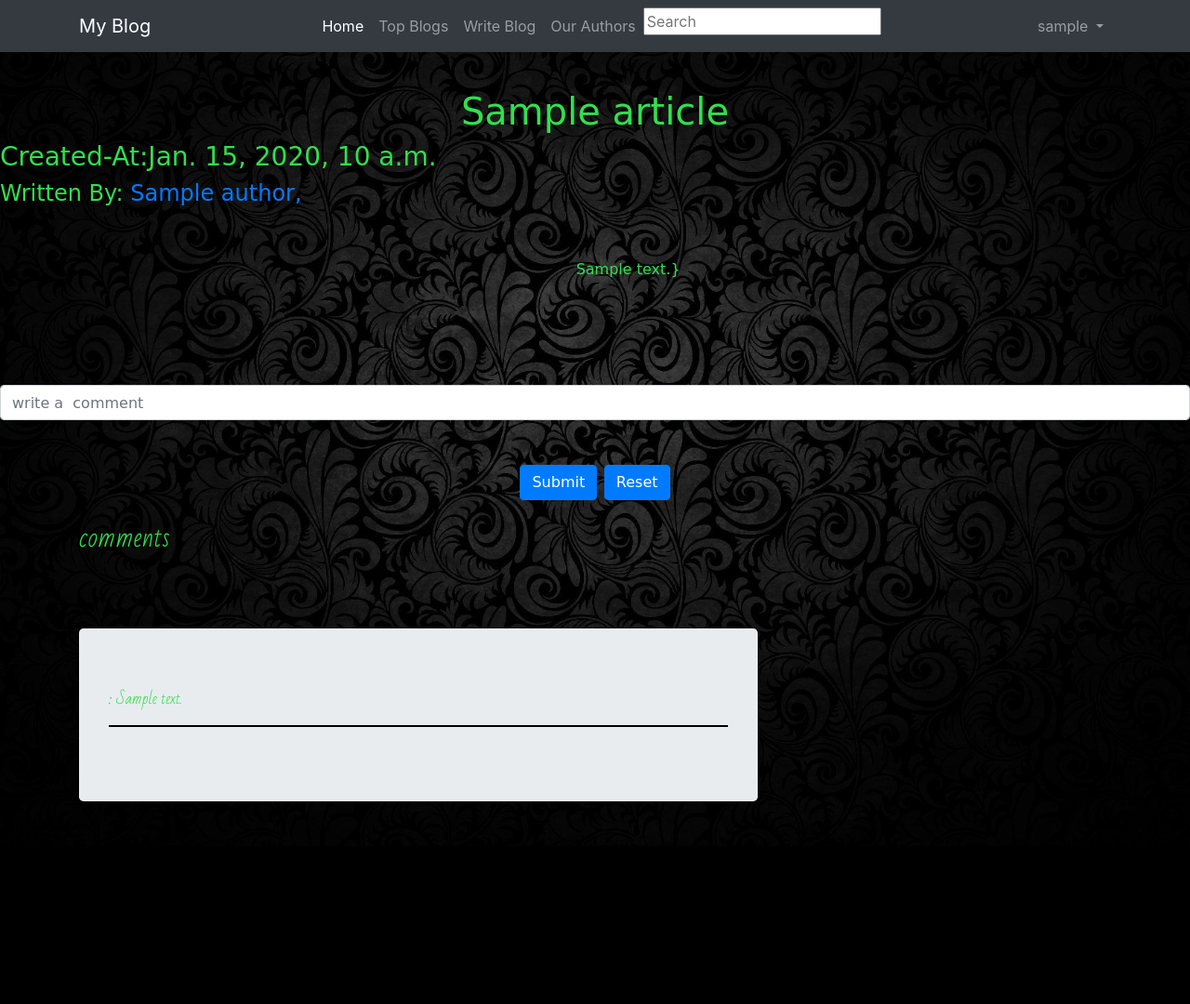
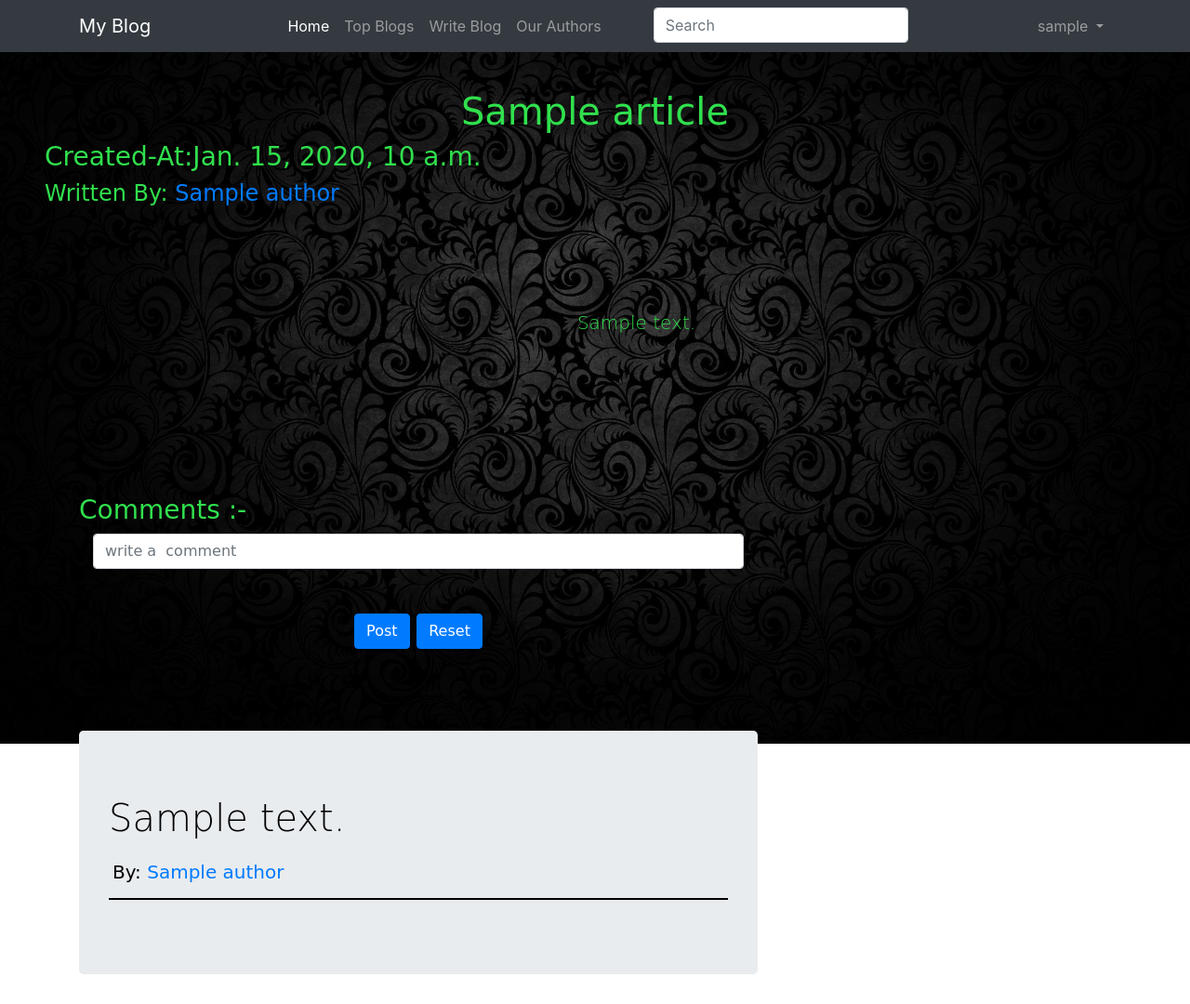
Before and after one commit to Mohitb07/Blog-App, a Django app: page /article/1 in a window 1280 px wide. Shown: the whole page at 93% size. Before the commit the page ends 862 px from the top, so only its background shows below. Run offline with Django 3.2, Linux system fonts and the light colour scheme; a user stored in the database is signed in; tables that the repository leaves empty hold one stand-in row (values such as "Sample post"); some libraries are stand-ins or nearby versions; some web fonts are replaced.

Commit message:
Final commit

```diff
--- a/blog/settings.py
+++ b/blog/settings.py
@@ -108,13 +108,13 @@ AUTH_PASSWORD_VALIDATORS = [
 
 LANGUAGE_CODE = 'en-us'
 
-TIME_ZONE = 'UTC'
+TIME_ZONE = 'Asia/Kolkata'
 
 USE_I18N = True
 
 USE_L10N = True
 
-USE_TZ = True
+USE_TZ = False
 
 
 # Static files (CSS, JavaScript, Images)
--- a/main/views.py
+++ b/main/views.py
@@ -3,7 +3,6 @@ from main import models
 from main import forms
 from django.http import HttpResponseRedirect
 from django.contrib.auth.decorators import login_required
-
 
 def index(request):
     latest_articles=models.Article.objects.all().order_by('-createdAt')[:20]
--- a/static/css/index.css
+++ b/static/css/index.css
@@ -1,3 +1,3 @@
 .body{
-    background-color: #0093E9;
+    background-color: black;
 }
--- a/static/css/main.css
+++ b/static/css/main.css
@@ -33,7 +33,6 @@ body {
   line-height: 1.5;
   color: #30e04d;
   text-align: left;
-  background-color: #fff;
 }
 .font {
   font-family: 'Bad Script', cursive;
--- a/templates/auth/login.html
+++ b/templates/auth/login.html
@@ -12,6 +12,7 @@
 </head>
 <body>
     <h2><a href="/">MY BLOG</a></h2>
+
     <div class="row justify-content-center">
         <div class="col-lg-4 col-md-6 col-sm-8">
           <div class="card">
--- a/templates/main/article.html
+++ b/templates/main/article.html
@@ -24,49 +24,52 @@
 <div class = "fontclassic">
   <div id = "header"?>
       <br><br><br><br><h1 style="text-align:center;">{{ article.title }}</h1>
-      <h3>Created-At:{{ article.createdAt }}</h3>
-      <h4>Written By:
+      <h3 class="ml-5">Created-At:{{ article.createdAt }}</h3>
+      <h4 class="ml-5">Written By:
           {% for author in article.authors.all %}
               <a href ="{% url 'get_author' author.id %}">
-              {{ author }},
+              {{ author }}
               </a>
           {% endfor %}
       </h4>
       <div>
 
-          <p style="text-align: center; max-width: 100%; white-space: pre-wrap;">
-
-              {{article.content}}}
-
+          <p  class="lead container" style="margin-top: 5rem;text-align: center; max-width: 90%; white-space: pre-wrap;">
+              {{article.content}}
 
 
           </p>
 
 
-          <form action ="" method="POST">
-            <div class="form-group">
-                {% csrf_token %}
-                <input type="text" name="Comment" class="form-control" placeholder="write a  comment"><br><br>
-                <h4 style="text-align:center;"><button type="sumbit" class="btn btn-primary mb-2">Submit</button>
-                    <button type="reset" class="btn btn-primary mb-2">Reset</button></h4>
-            </div>
-
-          </form>
-
-          <div class = "font">
 
             <div class="content container" data-aos="fade-right">
                 <div class="row" data-aos="fade-right">
                     <div class="col-md-8" data-aos="fade-right">
                       <div class="blog_posts" data-aos="fade-right">
-                        <h3> comments </h3>
+                        <h3 style="margin-top: 4rem;"> Comments :-</h3>
+                        <form action ="" method="POST">
+                          <div class="form-group container">
+                              {% csrf_token %}
+                              <input type="text" name="Comment" class="form-control" placeholder="write a  comment"><br><br>
+                              <h4 style="text-align:center;"><button type="sumbit" class="btn btn-primary mb-2">Post</button>
+                                  <button type="reset" class="btn btn-primary mb-2">Reset</button></h4>
+                          </div>
+
+                        </form>
                         {% for comments in  comment  %}
                         <div class="jumbotron" style="margin-left: auto;margin-right: auto;margin-top: 11%;" data-aos="fade-right">
                         <div class="post">
 
 
-                            <div class="">
-                                <p>: {{ comments }}</p>
+                            <div class="lead" style="color: black;">
+                                <p style="font-size: 40px;">{{ comments }}</p>
+                                <h4 style="font-size: 20px;" class="ml-1">By:
+                                  {% for author in article.authors.all %}
+                                      <a href ="{% url 'get_author' author.id %}">
+                                      {{ author }}
+                                      </a>
+                                  {% endfor %}
+                              </h4>
                             </div>
 
                         </div>
@@ -80,10 +83,7 @@
                     </div>
                 </div>
             </div>
-          </div>
-
-
-        </p>
+         </p>
       </div>
 
   </div>
--- a/templates/main/base.html
+++ b/templates/main/base.html
@@ -39,7 +39,7 @@
 <!-- navbar -->
 <nav class="navbar navbar-expand-lg navbar-dark bg-dark fixed-top">
     <div class="container">
-      <a class="navbar-brand" href="">My Blog</a>
+      <a class="navbar-brand" href="/">My Blog</a>
       <button class="navbar-toggler" type="button" data-toggle="collapse" data-target="#navbarResponsive" aria-controls="navbarResponsive" aria-expanded="false" aria-label="Toggle navigation">
             <span class="navbar-toggler-icon"></span>
           </button>
@@ -60,8 +60,8 @@
             <a class="nav-link" href="{% url 'view_authors' %}">Our Authors</a>
           </li>
           <li class="nav-item">
-            <form method="GET" action="{% url 'search' %}" name="form">
-              <input type="text" name="search" placeholder="Search"/>
+            <form class="form-inline my-2 my-lg-0" method="GET" action="{% url 'search' %}" name="form">
+              <input class="form-control mr-sm-2 ml-5" type="text" name="search" placeholder="Search"/>
             </form>
           </li>
 
@@ -74,7 +74,6 @@
              <span><ion-icon class="icon-ion" name="person-circle-outline" size="large"></ion-icon></span> {{ user.username }}
             </a>
             <div class="dropdown-menu dropdown-menu-right" aria-labelledby="userMenu">
-              <a class="dropdown-item" href="{% url 'register' %}">Change password</a>
               <div class="dropdown-divider"></div>
               <a class="dropdown-item" href="{% url 'logout' %}?next=/">Log out</a>
             </div>
@@ -94,7 +93,7 @@
   </nav>
 
     </head>
-    <body>
+    <body style="background-image: url('../../static/img/auth_bg.jpg'); height: 100vh;">
         {% block content %} {% endblock %}
 
         <script src="https://unpkg.com/aos@2.3.1/dist/aos.js"></script>
--- a/templates/main/home.html
+++ b/templates/main/home.html
@@ -40,7 +40,6 @@
            <span><ion-icon class="icon-ion" name="person-circle-outline" size="large"></ion-icon></span> {{ user.username }}
           </a>
           <div class="dropdown-menu dropdown-menu-right" aria-labelledby="userMenu">
-            <a class="dropdown-item" href="{% url 'register' %}">Change password</a>
             <div class="dropdown-divider"></div>
             <a class="dropdown-item" href="{% url 'logout' %}?next=/">Log out</a>
           </div>
--- a/templates/main/search.html
+++ b/templates/main/search.html
@@ -48,8 +48,8 @@
             <a class="nav-link" href="{% url 'view_authors' %}">Our Authors</a>
           </li>
           <li class="nav-item">
-            <form method="GET" action="{% url 'search' %}" name="form">
-              <input type="text" name="search" placeholder="Search"/>
+            <form class="form-inline my-2 my-lg-0" method="GET" action="{% url 'search' %}" name="form">
+              <input class="form-control mr-sm-2 ml-5" type="text" name="search" placeholder="Search"/>
             </form>
           </li>
 
@@ -76,7 +76,6 @@
                     <div class="">
                         <p>Published on: {{items.createdAt|date:"D, d M, Y"}}</p>
                     </div>
-                    <a href="{% url 'get_article' pk=items.pk %}">Comments : {{items.title}}</a>
                 </div>
                 <hr style="border: 1px solid black;">
                 </div>
```
Also changed, not shown: templates/main/create_article.html (+13 -7 lines).
